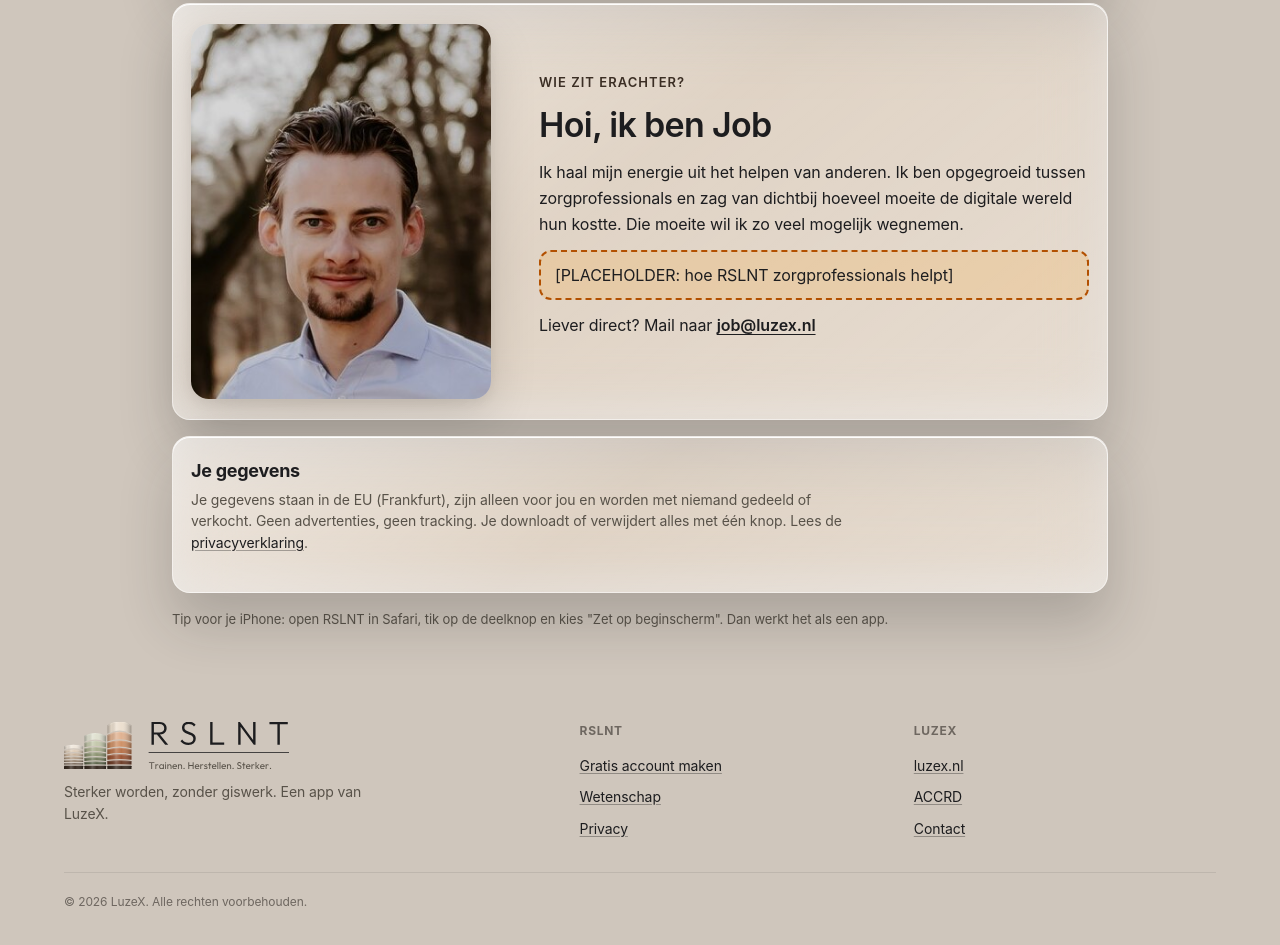
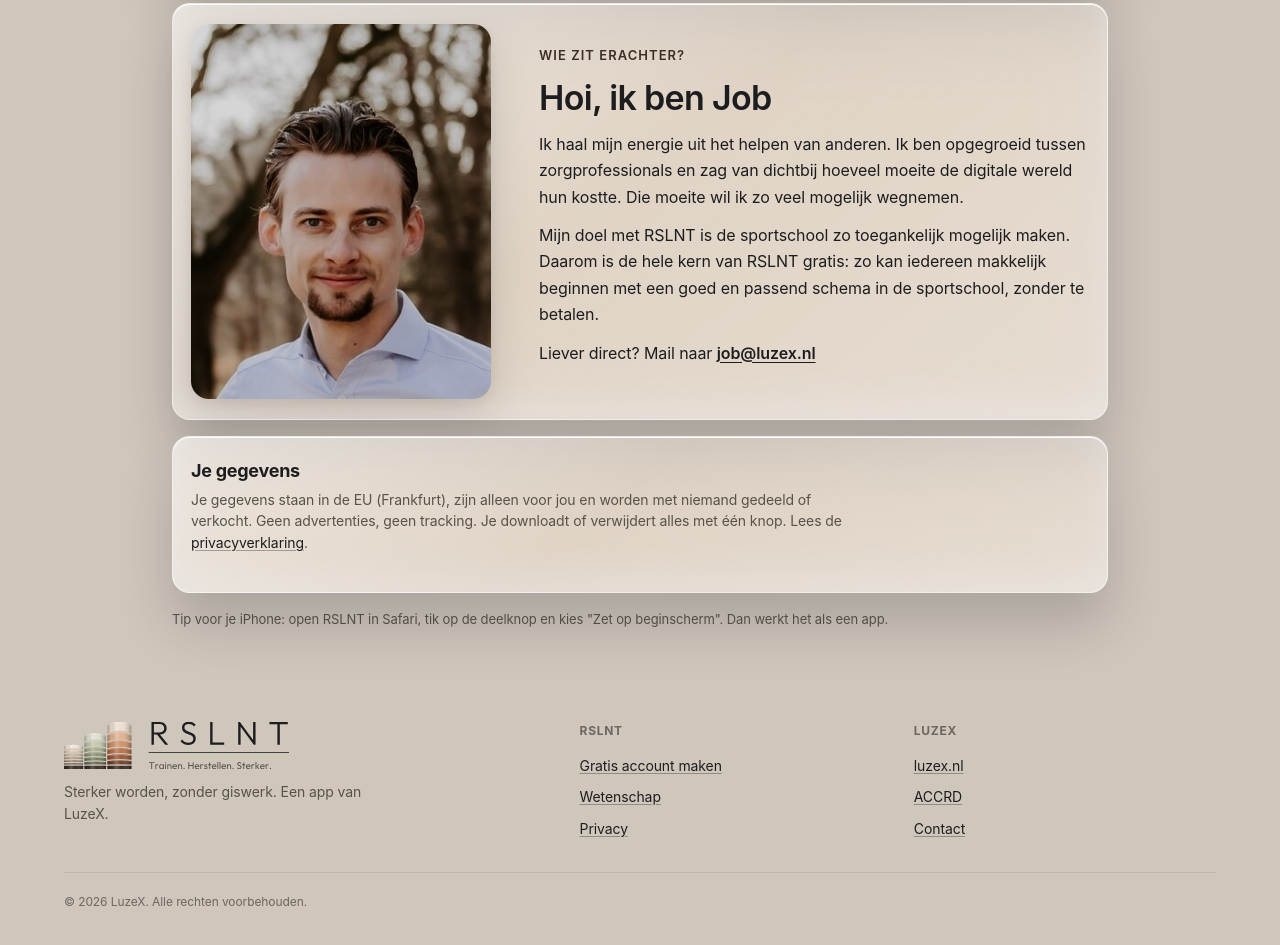
Before and after one commit to LuzeX-platform/RSLNT, a plain HTML site: page frontend/welkom.html in a window 1280 px wide. Shown: the part 2031-2976 px from the top of the page. Drawn offline with Linux system fonts and the light colour scheme; no server answers.

Commit message:
Over: de zin van Job over RSLNT in plaats van de placeholder
'Mijn doel met RSLNT is de sportschool zo toegankelijk mogelijk maken.
Daarom is de hele kern van RSLNT gratis: zo kan iedereen makkelijk beginnen
met een goed en passend schema in de sportschool, zonder te betalen.'

De placeholder-opmaak is weg, want die is niet meer nodig.

Co-Authored-By: Claude Opus 5.5 <noreply@anthropic.com>
Claude-Session: https://claude.ai/code/session_01DbSy4H9TgScYAeZfyUHyBw

```diff
--- a/frontend/styles.css
+++ b/frontend/styles.css
@@ -3763,8 +3763,8 @@ button.klein {
    onder elkaar. Alleen bestaande tokens. De kolom is hier smaller dan op CMMNTY (640px tot
    900px breed), dus de foto groeit mee tot hooguit 300px in plaats van altijd 300px: anders
    blijft er naast de foto een tekstkolom van een paar woorden over.
-   Gemeten op de echte pagina (320–1440px, licht en donker): de laagste waarde is 5,9:1
-   (kicker in donker op 768px); de placeholder 6,7:1 of hoger. */
+   Gemeten op de echte pagina (320–1440px, licht en donker): de laagste waarde is 5,6:1
+   (kicker in donker op 768px). */
 .over-wie {
   display: grid;
   grid-template-columns: minmax(0, clamp(180px, 28vw, 300px)) minmax(0, 1fr);
@@ -3809,15 +3809,6 @@ button.klein {
   outline-offset: 3px;
 }
 
-/* Nog in te vullen door Job. Oranje is in de huisstijl "wacht op iemand", en dat is precies
-   wat dit is; zo gaat het niet ongemerkt live. */
-.over-tekst .placeholder {
-  border: 2px dashed var(--warning);
-  background: var(--warning-tint);
-  border-radius: var(--radius);
-  padding: 10px 14px;
-}
-
 @media (max-width: 760px) {
   .over-wie {
     grid-template-columns: minmax(0, 1fr);
--- a/frontend/welkom.html
+++ b/frontend/welkom.html
@@ -76,15 +76,14 @@
     </section>
 
     <!-- Over: wie er achter LuzeX zit. Zelfde blok als op CMMNTY (over.html), zonder het
-         CMMNTY-deel. Op deze pagina staat nog geen zin over hoe RSLNT zorgprofessionals helpt,
-         dus daar staat een placeholder tot Job die invult. -->
+         CMMNTY-deel. De zin over RSLNT is van Job zelf. -->
     <section class="panel over-wie" id="over" aria-labelledby="over-titel">
       <img class="over-foto" src="/assets/job.jpg" alt="Portret van Job" width="328" height="410" loading="lazy" />
       <div class="over-tekst">
         <p class="kicker">Wie zit erachter?</p>
         <h2 id="over-titel">Hoi, ik ben Job</h2>
         <p>Ik haal mijn energie uit het helpen van anderen. Ik ben opgegroeid tussen zorgprofessionals en zag van dichtbij hoeveel moeite de digitale wereld hun kostte. Die moeite wil ik zo veel mogelijk wegnemen.</p>
-        <p class="placeholder">[PLACEHOLDER: hoe RSLNT zorgprofessionals helpt]</p>
+        <p>Mijn doel met RSLNT is de sportschool zo toegankelijk mogelijk maken. Daarom is de hele kern van RSLNT gratis: zo kan iedereen makkelijk beginnen met een goed en passend schema in de sportschool, zonder te betalen.</p>
         <p class="over-contact">Liever direct? Mail naar <a href="mailto:job@luzex.nl">job@luzex.nl</a></p>
       </div>
     </section>
```
